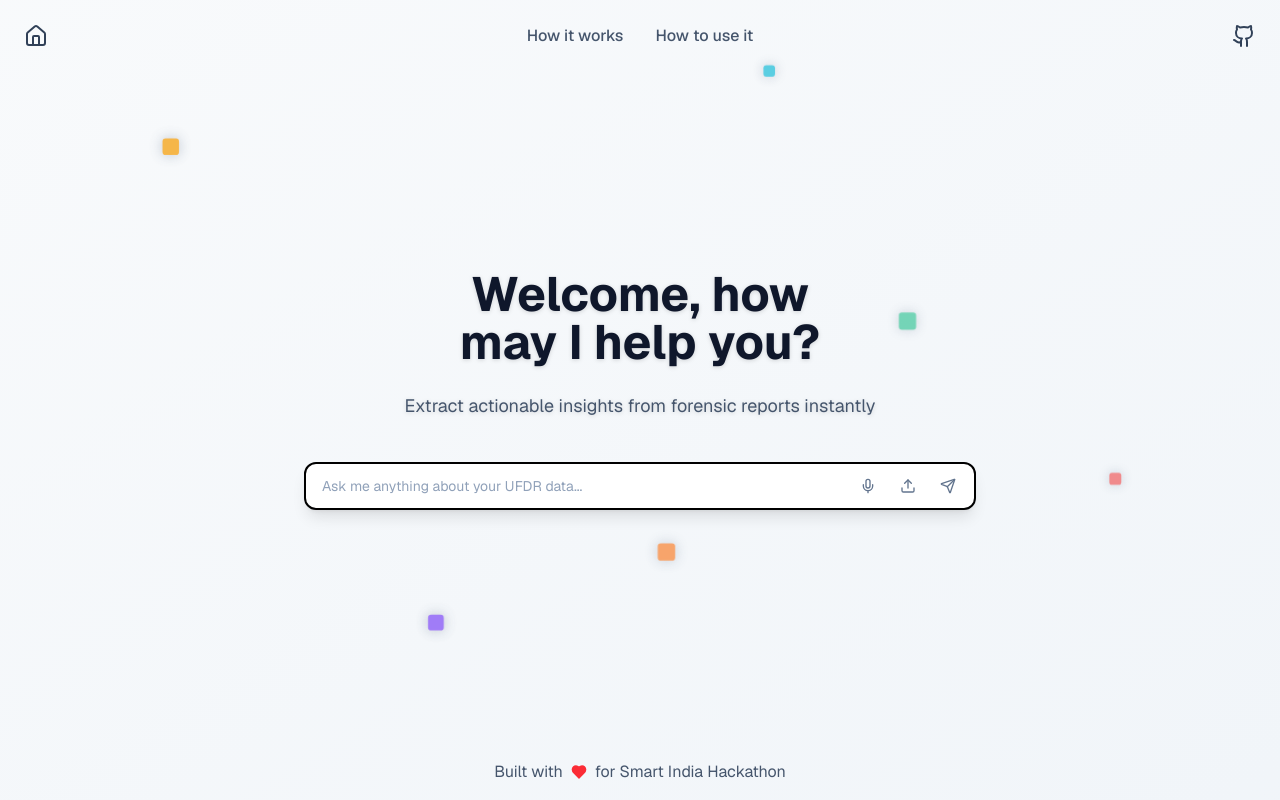
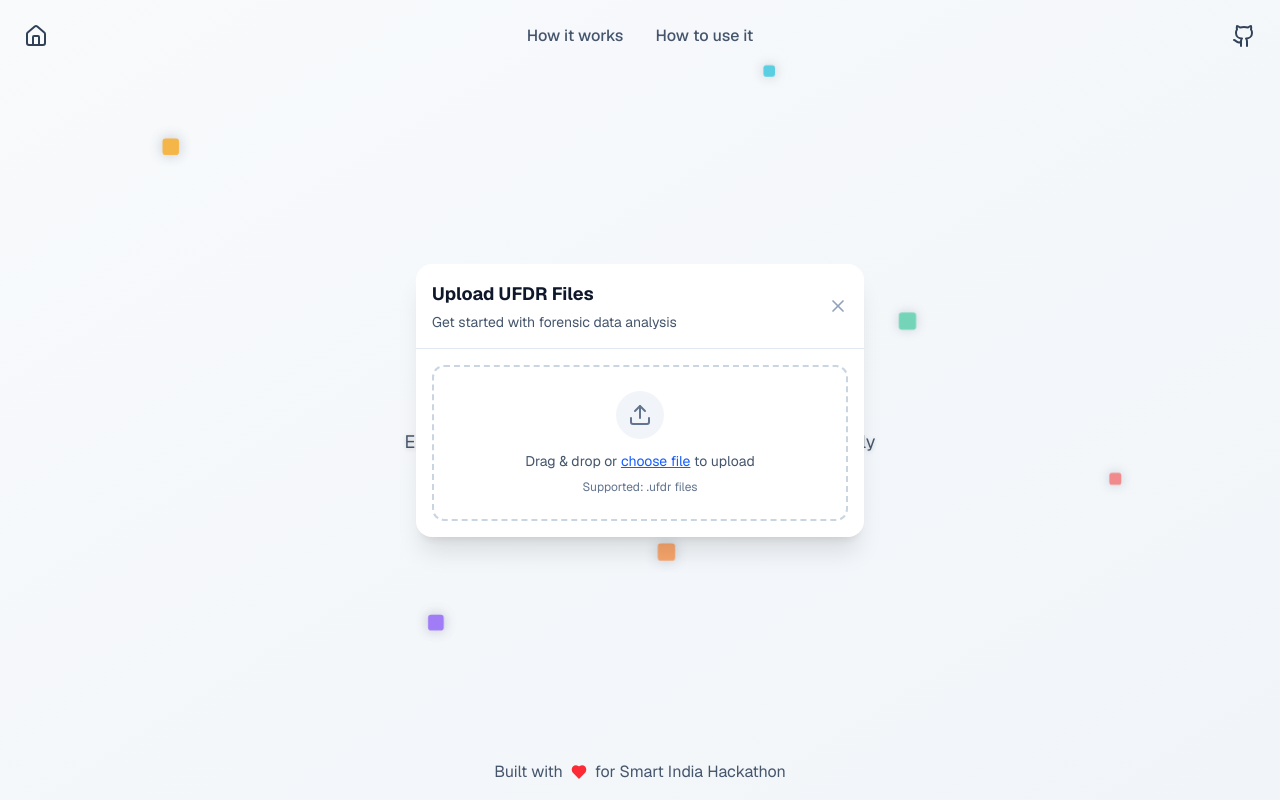
Before and after one commit to areebahmeddd/cognito.ai, a Next.js app in the folder frontend/: page / in a window 1280 px wide. Built offline with nearby package versions, Linux system fonts and the light colour scheme.

Commit message:
feat: add upload modal for UFDR files

```diff
--- a/frontend/app/page.tsx
+++ b/frontend/app/page.tsx
@@ -28,7 +28,10 @@ export default function HomePage() {
   const [uploadedFiles, setUploadedFiles] = useState<File[]>([]);
   const [isExpanded, setIsExpanded] = useState(false);
   const [showSpeechMessage, setShowSpeechMessage] = useState(false);
+  const [showUploadModal, setShowUploadModal] = useState(true);
+  const [hasUploadedUFDR, setHasUploadedUFDR] = useState(false);
   const fileInputRef = useRef<HTMLInputElement>(null);
+  const modalFileInputRef = useRef<HTMLInputElement>(null);
 
   const animatedTexts = [
     "Search UFDR data with natural language queries",
@@ -41,7 +44,7 @@ export default function HomePage() {
       setIsVisible(false);
       setTimeout(() => {
         setCurrentTextIndex(
-          (prevIndex) => (prevIndex + 1) % animatedTexts.length,
+          (prevIndex) => (prevIndex + 1) % animatedTexts.length
         );
         setIsVisible(true);
       }, 300);
@@ -55,6 +58,22 @@ export default function HomePage() {
       const newFiles = Array.from(files);
       setUploadedFiles((prev) => [...prev, ...newFiles]);
     }
+  };
+
+  const handleModalFileUpload = (
+    event: React.ChangeEvent<HTMLInputElement>
+  ) => {
+    const files = event.target.files;
+    if (files) {
+      const newFiles = Array.from(files);
+      setUploadedFiles((prev) => [...prev, ...newFiles]);
+      setHasUploadedUFDR(true);
+      setShowUploadModal(false);
+    }
+  };
+
+  const handleModalUploadClick = () => {
+    modalFileInputRef.current?.click();
   };
 
   const handleUploadClick = () => {
@@ -150,6 +169,7 @@ export default function HomePage() {
       </nav>
 
       <main className="flex flex-1 flex-col items-center justify-center min-h-[70vh] px-4">
+        {/* Always show the main landing page content */}
         <div className="text-center max-w-2xl mx-auto mb-8 relative z-10">
           <h1 className="text-4xl md:text-5xl font-bold text-slate-900 mb-4 text-balance drop-shadow-sm">
             Welcome, how may I help you?
@@ -167,6 +187,7 @@ export default function HomePage() {
           </div>
         </div>
 
+        {!showUploadModal && (
           <div className="w-full max-w-2xl mx-auto mb-6 relative z-10">
             <div className="relative">
               <Textarea
@@ -174,7 +195,7 @@ export default function HomePage() {
                 value={inputValue}
                 onChange={handleTextareaChange}
                 onKeyDown={handleKeyPress}
-              className="w-full min-h-[48px] max-h-[200px] text-base bg-white border-2 border-black focus:outline-none placeholder:text-slate-400 pr-20 pl-4 py-3 rounded-lg resize-none shadow-lg hover:shadow-xl transition-all duration-300"
+                className="w-full min-h-[48px] max-h-[200px] text-base bg-white border-2 border-black focus:outline-none placeholder:text-slate-400 pr-16 pl-4 py-3 rounded-lg resize-none shadow-lg hover:shadow-xl transition-all duration-300"
                 rows={1}
               />
               <div
@@ -193,14 +214,6 @@ export default function HomePage() {
                 <Button
                   size="sm"
                   variant="ghost"
-                className="h-8 w-8 p-0 hover:bg-slate-100 transition-colors duration-200"
-                onClick={handleUploadClick}
-              >
-                <Upload className="h-4 w-4 text-slate-500" />
-              </Button>
-              <Button
-                size="sm"
-                variant="ghost"
                   className={`h-8 w-8 p-0 transition-colors duration-200 ${
                     inputValue.trim()
                       ? "bg-black text-white hover:bg-slate-800"
@@ -212,8 +225,18 @@ export default function HomePage() {
                 </Button>
               </div>
             </div>
+          </div>
+        )}
 
-          {/* Hidden file input */}
+        {/* Hidden file inputs */}
+        <input
+          ref={modalFileInputRef}
+          type="file"
+          multiple
+          onChange={handleModalFileUpload}
+          className="hidden"
+          accept=".ufdr"
+        />
         <input
           ref={fileInputRef}
           type="file"
@@ -224,10 +247,10 @@ export default function HomePage() {
         />
 
         {/* Uploaded files display */}
-          {uploadedFiles.length > 0 && (
-            <div className="mt-4 space-y-2">
+        {!showUploadModal && uploadedFiles.length > 0 && (
+          <div className="w-full max-w-2xl mx-auto mt-4 space-y-2 relative z-10">
             <p className="text-sm text-slate-600 font-medium">
-                Uploaded Files:
+              Uploaded Files ({uploadedFiles.length}):
             </p>
             <div className="space-y-2">
               {uploadedFiles.map((file, index) => (
@@ -259,10 +282,9 @@ export default function HomePage() {
             </div>
           </div>
         )}
-        </div>
 
         {/* Speech feature message */}
-        {showSpeechMessage && (
+        {!showUploadModal && showSpeechMessage && (
           <div className="w-full max-w-2xl mx-auto mt-4 relative z-10">
             <div className="bg-white border-2 border-slate-300 rounded-lg shadow-lg px-6 py-4 text-center">
               <p className="text-slate-700 font-medium">
@@ -273,6 +295,57 @@ export default function HomePage() {
         )}
       </main>
 
+      {/* Upload Modal Popup */}
+      {showUploadModal && (
+        <div className="fixed inset-0 flex items-center justify-center z-50 animate-in fade-in duration-300">
+          <div className="bg-white rounded-xl shadow-xl max-w-md w-full mx-4 animate-in zoom-in-95 duration-300">
+            {/* Modal Header */}
+            <div className="flex justify-between items-center p-4 border-b border-slate-200">
+              <div>
+                <h2 className="text-lg font-bold text-slate-900">
+                  Upload UFDR Files
+                </h2>
+                <p className="text-sm text-slate-600 mt-1">
+                  Get started with forensic data analysis
+                </p>
+              </div>
+              <button
+                onClick={() => setShowUploadModal(false)}
+                className="text-slate-400 hover:text-slate-600 transition-colors duration-200"
+              >
+                <X className="h-5 w-5" />
+              </button>
+            </div>
+
+            {/* Modal Content */}
+            <div className="p-4">
+              <div
+                className="border-2 border-dashed border-slate-300 rounded-lg p-6 text-center hover:border-slate-400 transition-colors duration-200 cursor-pointer"
+                onClick={handleModalUploadClick}
+              >
+                <div className="flex flex-col items-center space-y-3">
+                  <div className="w-12 h-12 bg-slate-100 rounded-full flex items-center justify-center">
+                    <Upload className="h-6 w-6 text-slate-500" />
+                  </div>
+                  <div>
+                    <p className="text-slate-600 text-sm mb-2">
+                      Drag & drop or{" "}
+                      <span className="text-blue-600 hover:text-blue-700 cursor-pointer underline">
+                        choose file
+                      </span>{" "}
+                      to upload
+                    </p>
+                    <p className="text-xs text-slate-500">
+                      Supported: .ufdr files
+                    </p>
+                  </div>
+                </div>
+              </div>
+            </div>
+          </div>
+        </div>
+      )}
+
       <footer className="text-center pb-4 mt-auto pt-4 relative z-10">
         <p className="text-slate-600 flex items-center justify-center gap-2">
           Built with <Heart className="h-4 w-4 text-red-500 fill-current" /> for
```
Lines whose indentation alone changed are shown as unchanged.
